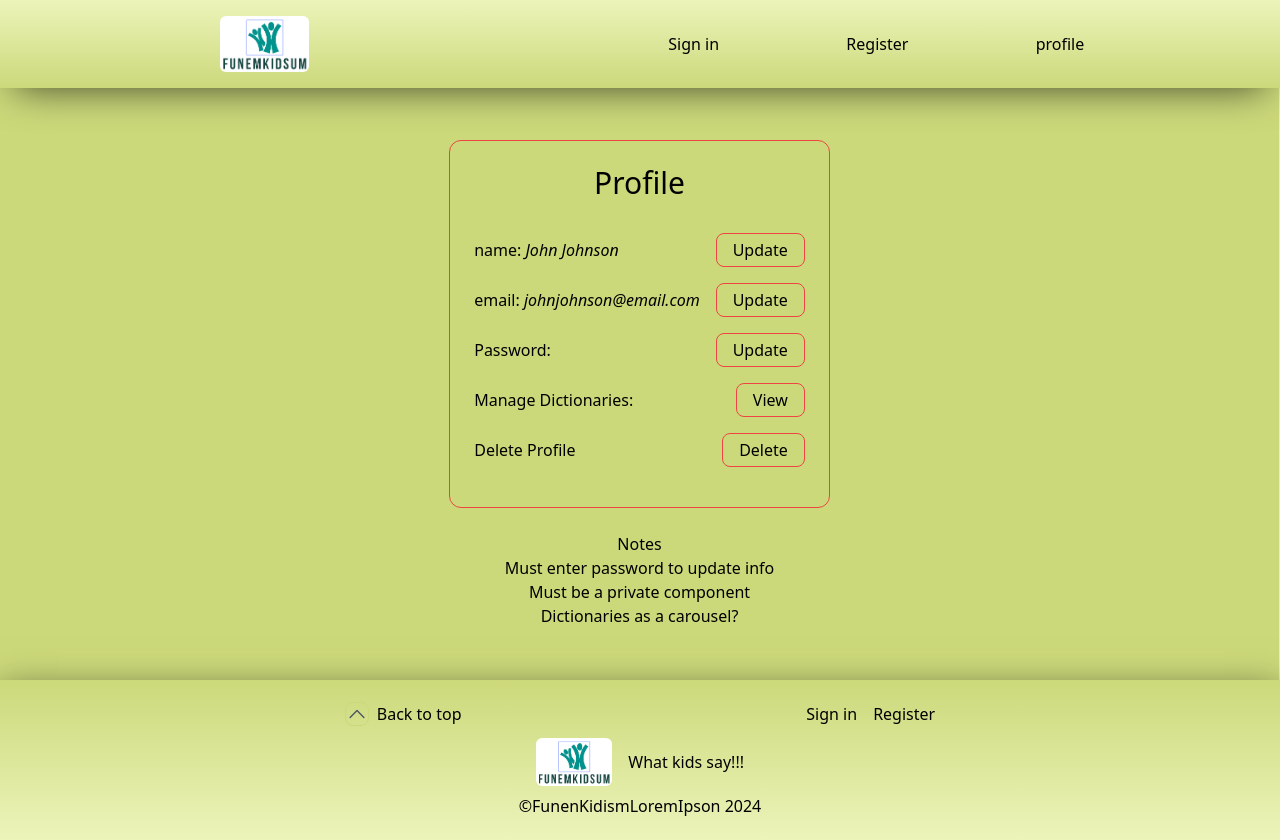
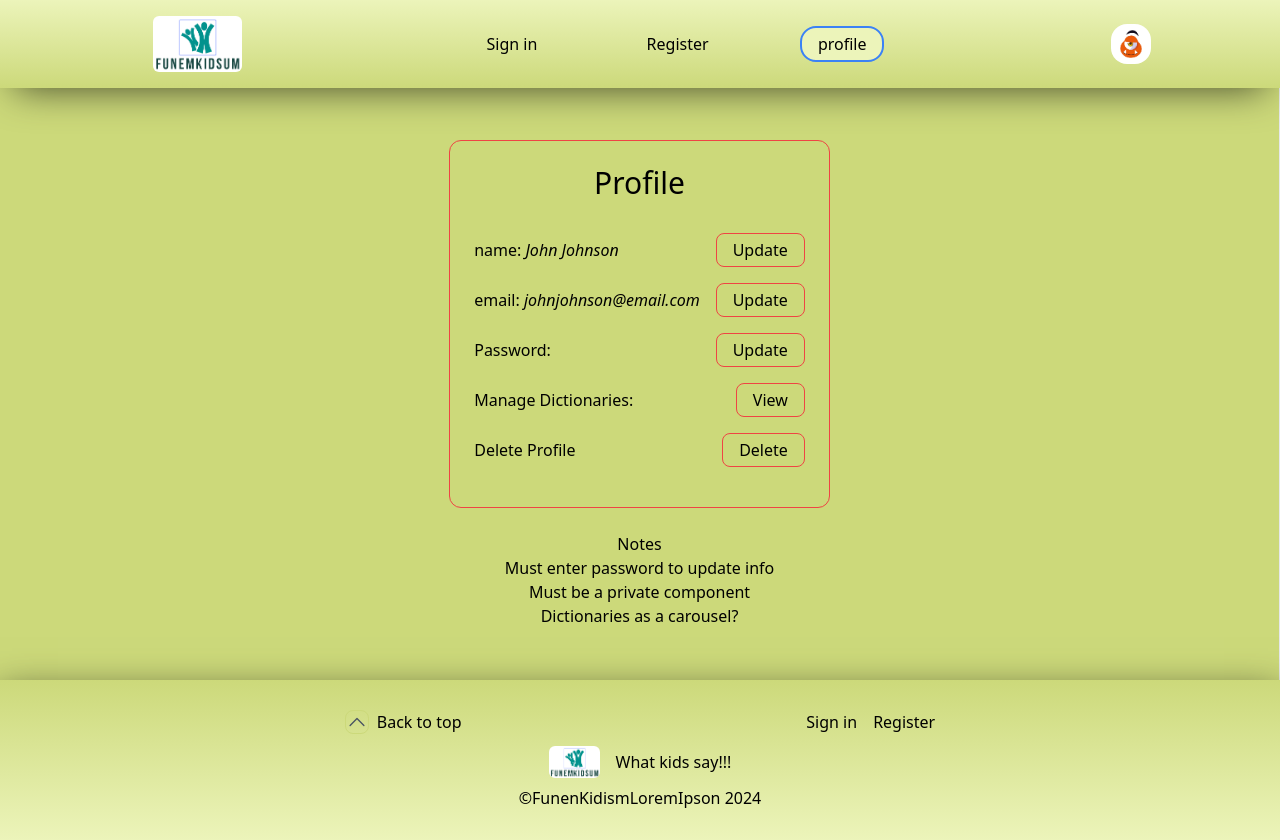
Before and after one commit to Gazdean/Funem-Kidsum-Lorem-Ipsum, a React (Vite) app: page /profile in a window 1280 px wide. Built offline with nearby package versions, Linux system fonts and the light colour scheme.

Commit message:
default avatar added

```diff
--- a/src/components/Header.jsx
+++ b/src/components/Header.jsx
@@ -5,13 +5,14 @@
 import NavLinks from './NavLinks'
 import MenuButton from './MenuButton'
 
-// function activePage(isActive) {
-//     return `rounded-md px-3 py-2 text-sm font-medium ${isActive ? 'bg-gray-900 text-white' : 'text-black hover:bg-gray-700 hover:text-white'}`
-// }
+import defaultAvatar from '../assets/images/defaultAvatar.jpg'
 
 export default function Header() {
 
   const [isOpen, setIsOpen] = useState(false)
+
+  const menuNavLinkClasses = 'border-2 hover:border-red-500 py-1 px-4 rounded-2xl'
+  const logoClasses = 'hover:border-2 hover:border-red-500'
 
   return (
     <header className="sticky top-0 ">
@@ -20,19 +21,19 @@
           <NavLink
             to={'/'}
             id='navbar-home'
-            // className={ ({isActive}) => {activePage(isActive)}}
           >
-            <Logo height='h-14'/>
+            <Logo height='h-14' logoClasses={logoClasses}/>
           </NavLink>
         </nav>
         <div className='flex w-1/3 justify-end'>
-          <nav className='hidden md:flex w-full justify-between'>
-              <NavLinks />
+          <nav className='hidden md:flex w-full justify-between' >
+              <NavLinks setIsOpen={setIsOpen} classes={menuNavLinkClasses}/>
           </nav>
           <div className="md:hidden">
               <MenuButton isOpen={isOpen} setIsOpen={setIsOpen}/>
           </div>
         </div>
+        <img className="w-10 h-auto rounded-2xl" src={defaultAvatar} alt='profile avatar'></img>
       </div>
 
       <NavMenu isOpen={isOpen} setIsOpen={setIsOpen}/>
--- a/src/components/Logo.jsx
+++ b/src/components/Logo.jsx
@@ -1,12 +1,12 @@
 import React from 'react'
 import logo from '../assets/images/logo.png'
 
-export default function ({height='h-14', responsiveClasses}) {
+export default function ({height='h-14', logoClasses}) {
   return (
     <img
         alt="Your Company"
         src={logo}
-        className={`w-auto rounded-md ${height} ${responsiveClasses}`}
+        className={`w-auto rounded-md ${height} ${logoClasses}`}
     />
   )
 }
--- a/src/components/NavLinks.jsx
+++ b/src/components/NavLinks.jsx
@@ -1,14 +1,25 @@
 import React from 'react'
+import { useState } from 'react'
+import { useEffect } from 'react'
+import { useLocation } from 'react-router'
 import { NavLink } from 'react-router-dom'
 
 export default function NavLinks({classes, setIsOpen}) {
+    const [currentPathname, setCurrentPathname] = useState('')
+
+    const location = useLocation()
+
+    useEffect(()=> {
+        setCurrentPathname(location.pathname)
+    }, [location])
+
 
   return (
     <>
         <NavLink
             to={'/sign-in'}
             id='navbar-signin'
-            className={classes}
+            className={`${classes} ${currentPathname === '/sign-in' ? 'bg-second border-blue-500' : 'border-[rgba(59,130,246,0.0)]'}`}
             onClick={()=>setIsOpen(false)}
         >
             Sign in
@@ -16,7 +27,7 @@
         <NavLink
             to={'/register'}
             id='navbar-register'
-            className={classes}
+            className={`${classes} ${currentPathname === '/register' ? 'bg-second border-blue-500' : 'border-[rgba(59,130,246,0.0)]'}`}
             onClick={()=>setIsOpen(false)}
         >
             Register
@@ -24,7 +35,7 @@
         <NavLink
             to={'/profile'}
             id='navbar-profile'
-            className={classes}
+            className={`${classes} ${currentPathname === '/profile' ? 'bg-second border-blue-500' : 'border-[rgba(59,130,246,0.0)]'}`}
             onClick={()=>setIsOpen(false)}
         >
             profile
```
Also changed, not shown: src/assets/images/defaultAvatar.jpg (added).
